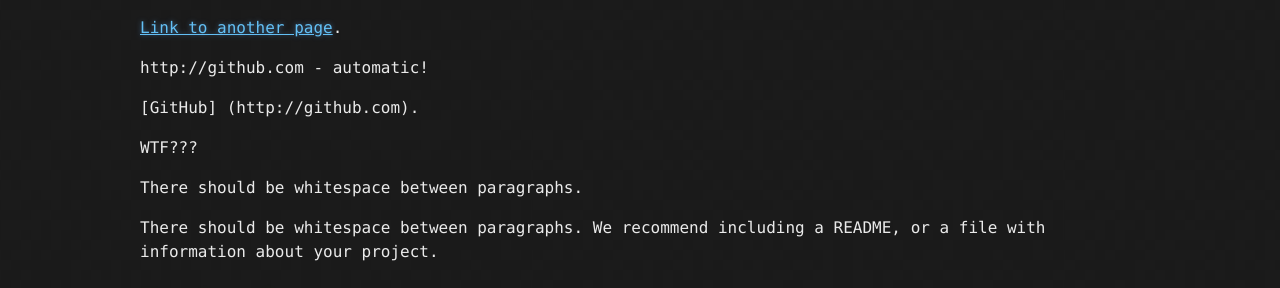
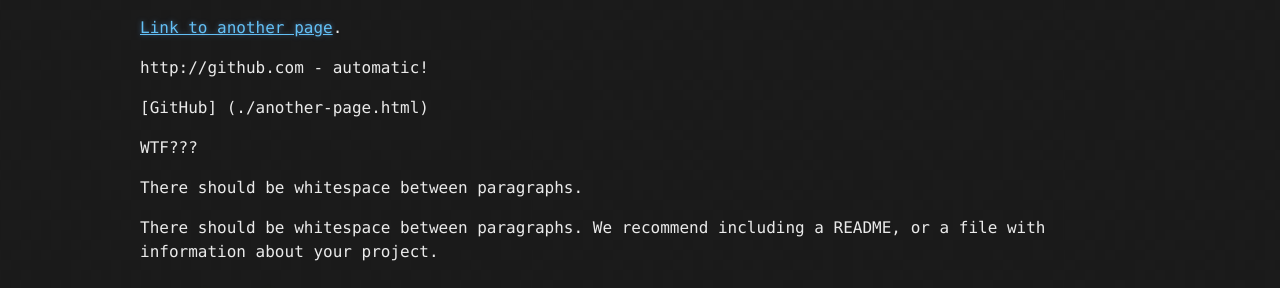
Before and after one commit to Mr-Gu666/Mr-Gu666.github.io, a Jekyll site: the page built from index.md, in a window 1280 px wide and 900 px high. Shown: the part 231-519 px from the top of the window. Built offline with Jekyll 4.4.1, drawn with Linux system fonts in a browser that asks for light colours; the repository's description, which GitHub fills in, is left out.

Commit message:
Update index.md

```diff
--- a/index.md
+++ b/index.md
@@ -8,7 +8,7 @@
 
 http://github.com - automatic!
 
-[GitHub] (http://github.com).
+[GitHub] (./another-page.html)
 
 WTF???
 
```
